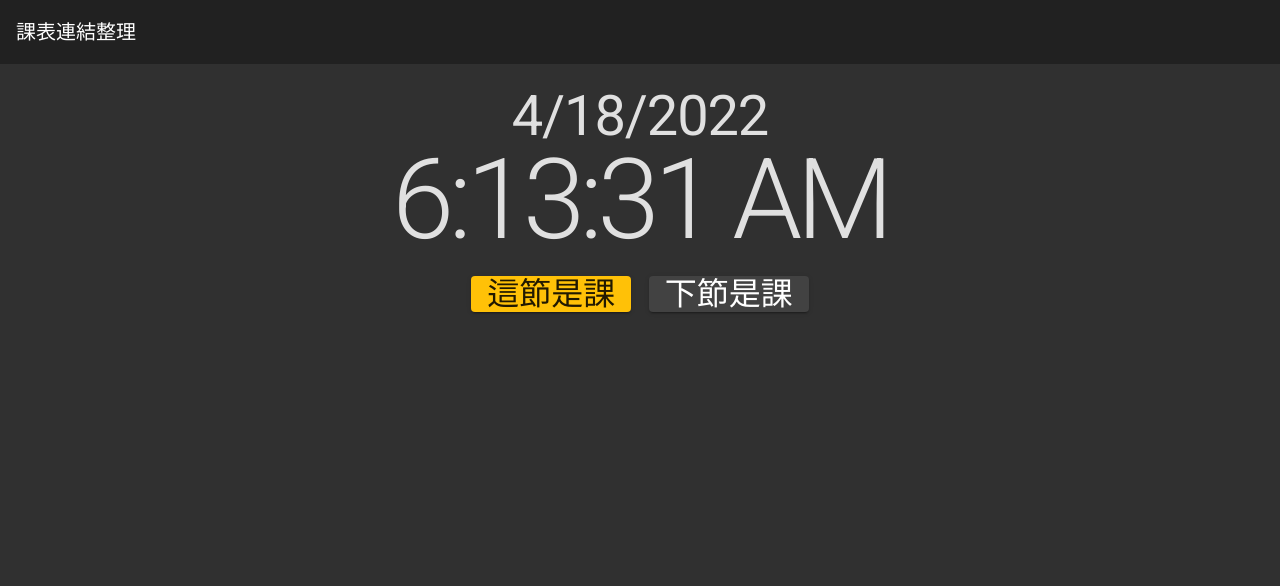
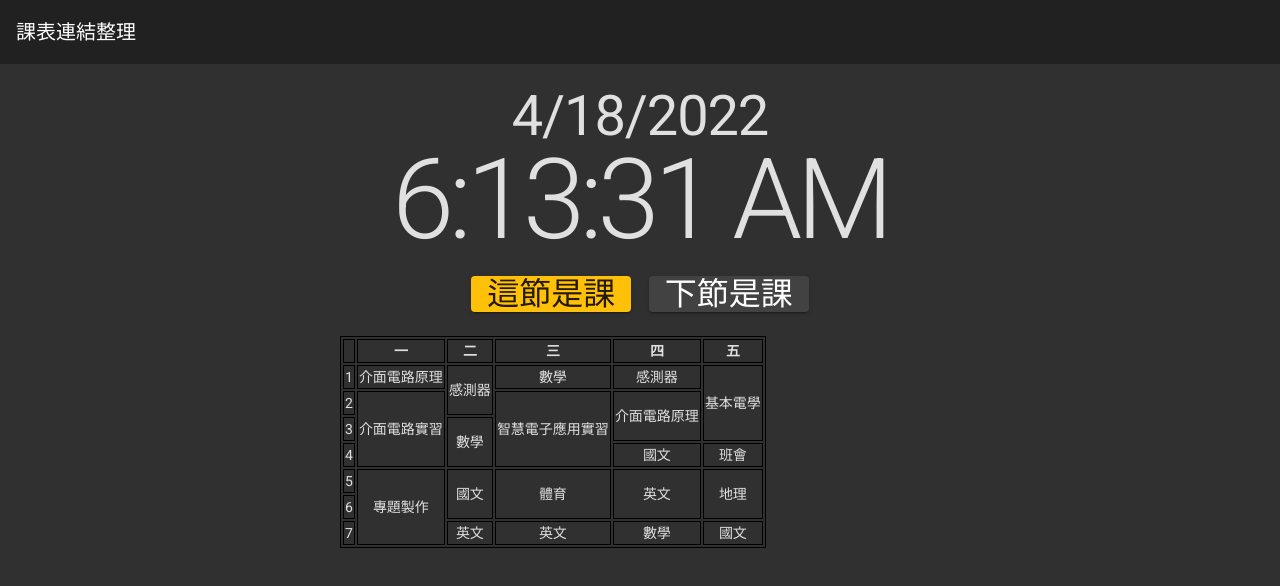
Before and after one commit to quick0831/class-schedule, an Angular app: page / in a window 1280 px wide. Shown: the top 586 px of the page. Built offline with nearby package versions, Linux system fonts and the light colour scheme.

Commit message:
make a time table

```diff
--- a/src/app/app.component.html
+++ b/src/app/app.component.html
@@ -11,4 +11,12 @@
     </app-toolbox>
   </div>
 
+  <div class="center">
+    <app-time-table
+      [table]="table"
+      [classes]="classes"
+      [class_length]="class_length">
+    </app-time-table>
+  </div>
+
 </div>
--- a/src/app/app.component.ts
+++ b/src/app/app.component.ts
@@ -35,4 +35,18 @@ export class AppComponent {
     ["pra2", "eng" , "eng" , "math", "ch"  ]
   ];
 
+  class_length: number[][] = [];
+
+  constructor() {
+    let a = Array.from(Array(7), () => new Array(5).fill(0));
+    for(let i = 6; i > 0; i--){ // exclude first row
+      for(let j = 0; j < 5; j++){
+        if(this.table[i][j] === this.table[i-1][j]){
+          a[i-1][j] = a[i][j] + 1;
+          a[i][j] = -1;
+        }
+      }
+    }
+    this.class_length = a;
+  }
 }
--- a/src/app/app.module.ts
+++ b/src/app/app.module.ts
@@ -4,6 +4,7 @@ import { BrowserAnimationsModule } from '@angular/platform-browser/animations';
 
 import { AppComponent } from './app.component';
 import { ToolboxComponent } from './toolbox/toolbox.component';
+import { TimeTableComponent } from './time-table/time-table.component';
 
 import { MatToolbarModule } from '@angular/material/toolbar';
 import { MatButtonModule } from '@angular/material/button';
@@ -11,7 +12,8 @@ import { MatButtonModule } from '@angular/material/button';
 @NgModule({
   declarations: [
     AppComponent,
-    ToolboxComponent
+    ToolboxComponent,
+    TimeTableComponent
   ],
   imports: [
     BrowserModule,
--- /dev/null
+++ b/src/app/time-table/time-table.component.html
@@ -0,0 +1,14 @@
+<table>
+  <tr>
+    <th></th>
+    <th *ngFor="let w of weekdays">{{w}}</th>
+  </tr>
+  <tr *ngFor="let r of table; let i = index">
+    <td>{{i+1}}</td>
+    <ng-container *ngFor="let c of r; let j = index">
+      <td *ngIf="class_length[i][j] >= 0" [attr.rowspan]="class_length[i][j]+1">
+        {{get_class(c)[0]}}
+      </td>
+    </ng-container>
+  </tr>
+</table>
--- /dev/null
+++ b/src/app/time-table/time-table.component.scss
@@ -0,0 +1,3 @@
+table, th, td  {
+  border: 1px solid black;
+}
--- /dev/null
+++ b/src/app/time-table/time-table.component.ts
@@ -0,0 +1,42 @@
+import { Component, Input, OnInit } from '@angular/core';
+
+@Component({
+  selector: 'app-time-table',
+  templateUrl: './time-table.component.html',
+  styleUrls: ['./time-table.component.scss']
+})
+export class TimeTableComponent implements OnInit {
+
+  weekdays = ["一", "二", "三", "四", "五"];
+
+  @Input() table: (string)[][] = [];
+  @Input() classes: { [key: string]: [string, string] } = {};
+  @Input() class_length: number[][] = [];
+
+  ngOnInit(): void {
+  }
+
+  get_class(c: string): [string, string] {
+    return this.classes[c];
+  }
+
+  get weekday(): number {
+    return new Date().getDay();
+  }
+
+  get class_num(): number {
+    let d = new Date();
+    let t = d.getHours() * 60 + d.getMinutes();
+    if(t < 500) return -1;
+    if(t < 550) return 0;
+    if(t < 610) return 1;
+    if(t < 670) return 2;
+    if(t < 730) return 3;
+    //if(t < 790) return -1; // noon break
+    if(t < 840) return 4;
+    if(t < 900) return 5;
+    if(t < 960) return 6;
+    return -1;
+  }
+
+}
```
Also changed, not shown: 1 other file (tests, documents, lock files or other folders).
